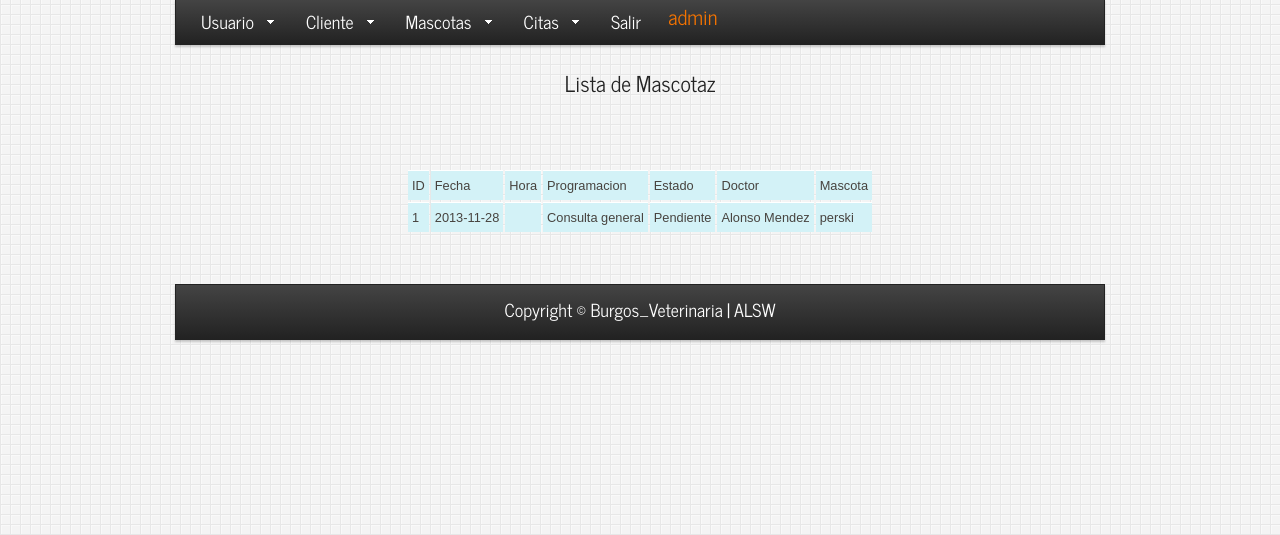
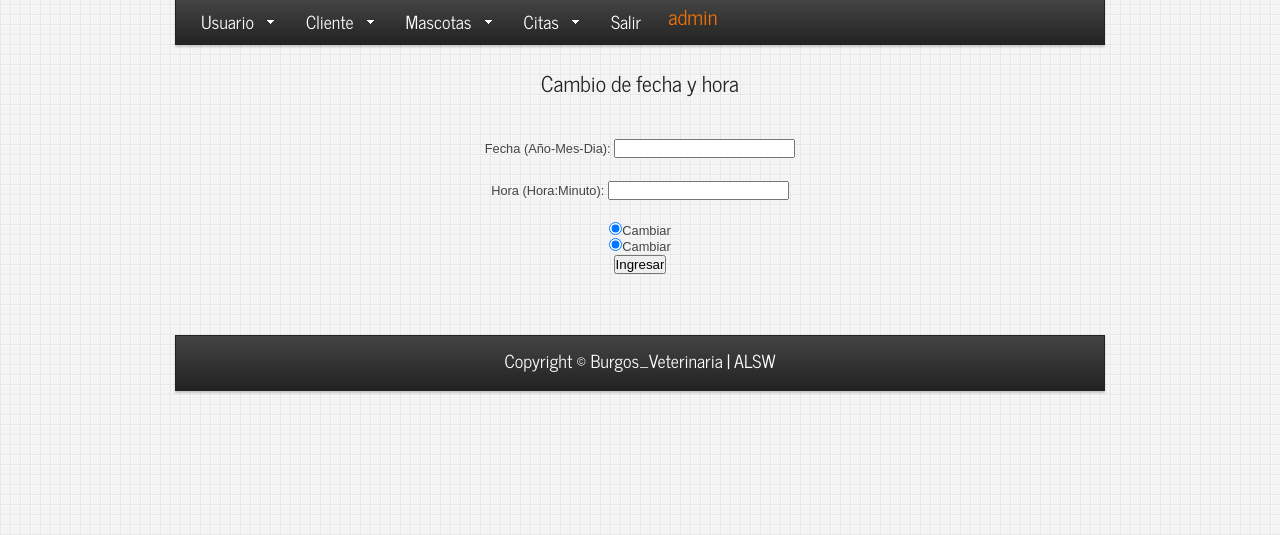
Before and after one commit to chepecarlos/veterinaria, a PHP site: page /VerCita.php?Estado=A&ID=1 in a window 1280 px wide. Shown: the part 136-671 px from the top of the page. Run offline with PHP 8.4, Linux system fonts and the light colour scheme; a user stored in the database is signed in; data comes from the database, SQL or seed files in the repository.

Commit message:
Eliminar y agregar Citas

```diff
--- a/VerCita.php
+++ b/VerCita.php
@@ -3,10 +3,47 @@ require("Cabeza.php");
 require("SQL.php");
 ?>
 <?php
+
+		if($_GET)
+			{
+			if($_GET["Estado"] == "AA"){
+
+				$queEmp =  "UPDATE `veterinaria`.`cit_cita`
+				SET `cit_fecha` = '".$_GET["Fecha"]."',`cit_hora` = '".$_GET["Hora"].":00 '
+				WHERE `cit_cita`.`cit_id` ='".$_GET["ID"]."'";
+				echo $queEmp."<br>";
+				$resEmp = mysql_query($queEmp, $conexion) or die(mysql_error());
+				}
+			else if($_GET["Estado"] == "A"){
+				?>
+					<h1> Cambio de fecha y hora</h1>
+					     <center><p>
+						<form name="formulario" method="Get" onSubmit='return Connprobacion()' action="VerCita.php">
+
+					<p>Fecha (Año-Mes-Dia): <input type="text" name="Fecha"></p>
+					<p>Hora (Hora:Minuto): <input type="text" name="Hora"></p>
+					<input type="radio" name="ID" value=<?php echo $_GET["ID"] ?> checked="true">Cambiar<br>
+
+					<input type="radio" name="Estado" value="AA" checked="true">Cambiar<br>
+
+					<p><input type="submit" value="Ingresar"></p>
+						</form>
+					<p></center>
+				<?php
+				}
+			else if($_GET["Estado"] == "C"){
+				$queEmp =  "UPDATE `veterinaria`.`cit_cita` SET `estado` = 'Cancelado' WHERE `cit_cita`.`cit_id` ='".$_GET["ID"]."'";
+				echo $queEmp;
+				$resEmp = mysql_query($queEmp, $conexion) or die(mysql_error());
+				echo "S";
+				}
+			}
+		else
+			{
 	 	  	$queEmp = "SELECT * FROM cit_cita where estado = 'Pendiente' ORDER BY cit_fecha, cit_hora;";
 			//echo $queEmp;
 			$resEmp = mysql_query($queEmp, $conexion) or die(mysql_error());
-			echo "<p><h1>Lista de Mascotaz</h1></p>";
+			echo "<p><h1>Lista de Citas pendientes</h1></p>";
 	?>
 				<center><p>
 		<?php
@@ -27,8 +64,11 @@ require("SQL.php");
 					$resEmp2 = mysql_query($queEmp2, $conexion) or die(mysql_error());
 					$row2 = mysql_fetch_row($resEmp2);
 				echo "<td>$row2[1]</td>";
+				echo "<td><a href='?Estado=A&ID=$row[0]'>Actualizar</a></td>";
+				echo "<td><a href='?Estado=C&ID=$row[0]'>Cancelar</a></td>";
 				}
 			echo "</table>";
+		}
 	?>
 		</p></center>
 
```
